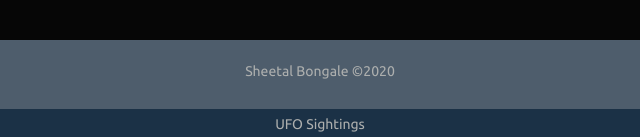
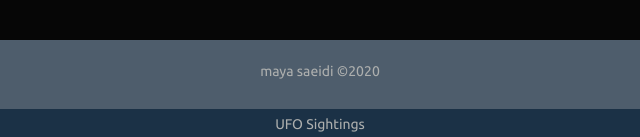
Before and after one commit to S-Maya/javascript-challenge, a plain HTML site: page index.html in a window 1280 px wide. Shown: the part 1162-1299 px from the top of the page, 320-960 px from the left. Drawn offline with nearby package versions, Linux system fonts and the light colour scheme.

Commit message:
final change.

```diff
--- a/index.html
+++ b/index.html
@@ -90,7 +90,7 @@
     </div>
   <footer class="footer text-center">
       <br>
-      <span class="top">Sheetal Bongale ©2020</span>
+      <span class="top">maya saeidi ©2020</span>
       <span class="bottom">UFO Sightings</span>
   </footer>
   <script src="https://cdnjs.cloudflare.com/ajax/libs/d3/4.11.0/d3.js"></script>
```
